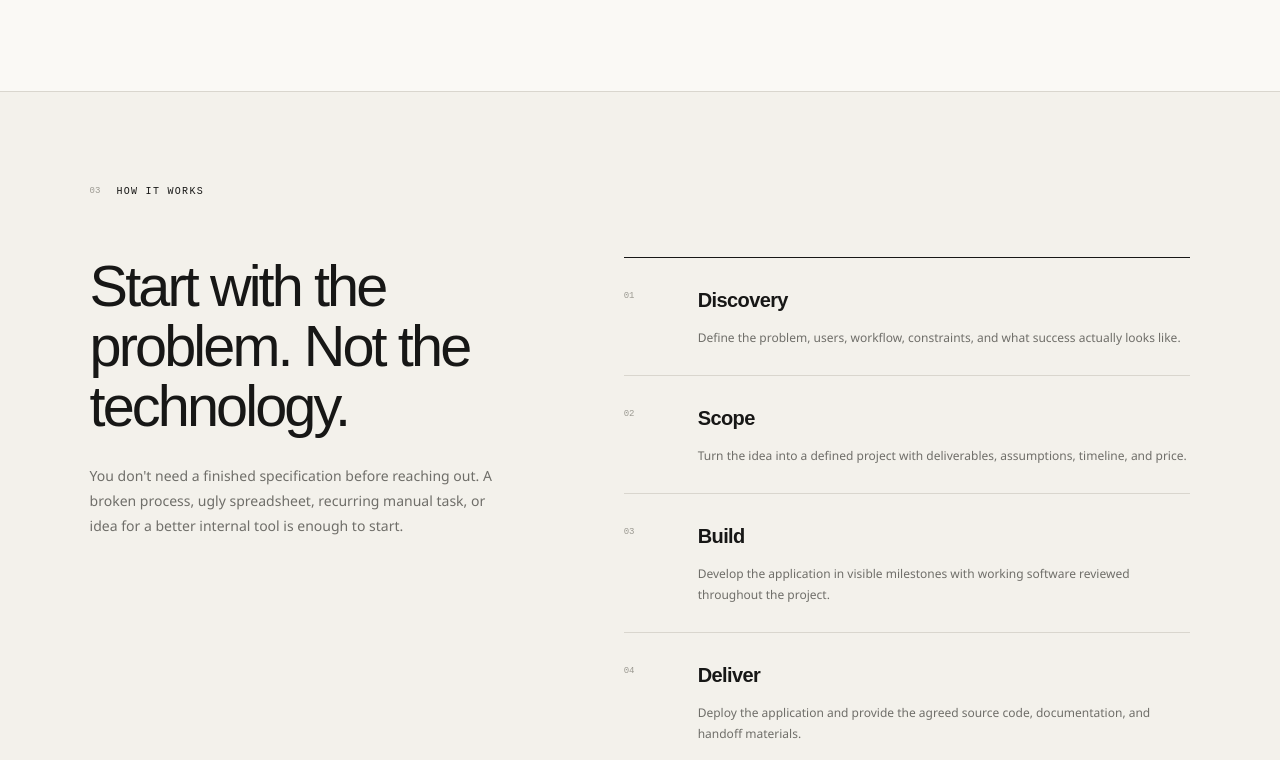
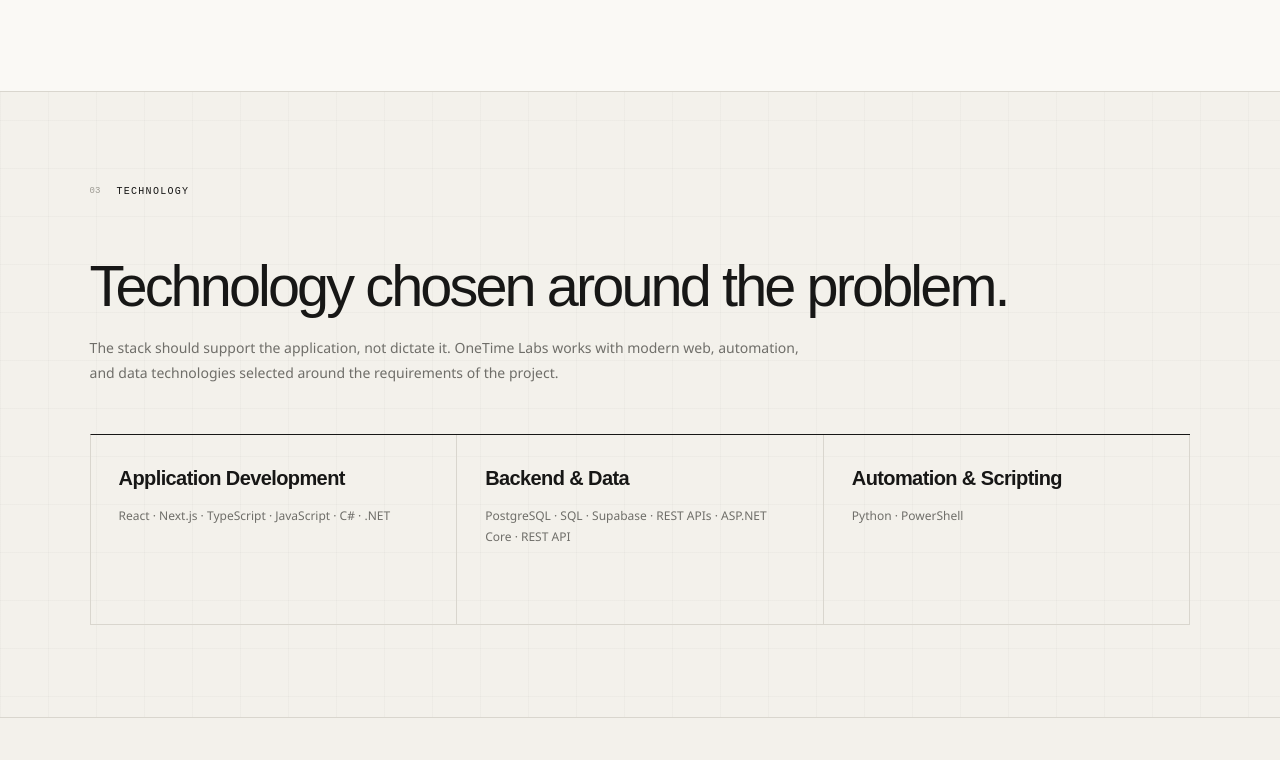
Before and after one commit to iekhanine/onetimelabs, a Next.js app: page /custom-development in a window 1280 px wide. Shown: the part 1800-2560 px from the top of the page. Built offline with nearby package versions, Linux system fonts and the light colour scheme.

Commit message:
Redesign of OneTime Labs site - added contact and pricing

```diff
--- a/app/custom-development/page.tsx
+++ b/app/custom-development/page.tsx
@@ -197,11 +197,47 @@ export default function CustomDevelopment() {
         </section>
 
         {/* ===================================================
-            ENGAGEMENT MODEL 006
+            TECHNOLOGY 006
+            =================================================== */}
+        <section className="custom-section custom-technology-section">
+          <div className="custom-section-kicker">
+            <span>03</span>
+            <p>TECHNOLOGY</p>
+          </div>
+
+          <div className="custom-heading-row">
+            <div>
+              <h2>Technology chosen around the problem.</h2>
+              <p>
+                The stack should support the application, not dictate it.
+                OneTime Labs works with modern web, automation, and data
+                technologies selected around the requirements of the project.
+              </p>
+            </div>
+          </div>
+
+          <div className="custom-terms-grid">
+            <Term
+              title="Application Development"
+              text="React · Next.js · TypeScript · JavaScript · C# · .NET"
+            />
+            <Term
+              title="Backend & Data"
+              text="PostgreSQL · SQL · Supabase · REST APIs · ASP.NET Core · REST API"
+            />
+            <Term
+              title="Automation & Scripting"
+              text="Python · PowerShell"
+            />
+          </div>
+        </section>
+
+        {/* ===================================================
+            ENGAGEMENT MODEL 007
             =================================================== */}
         <section className="custom-section custom-process-section">
           <div className="custom-section-kicker">
-            <span>03</span>
+            <span>04</span>
             <p>HOW IT WORKS</p>
           </div>
 
@@ -241,14 +277,14 @@ export default function CustomDevelopment() {
         </section>
 
         {/* ===================================================
-            PRICING 007
+            PRICING 008
             =================================================== */}
         <section
           className="custom-section custom-pricing-section"
           id="pricing"
         >
           <div className="custom-section-kicker">
-            <span>04</span>
+            <span>05</span>
             <p>STARTING PRICES</p>
           </div>
 
@@ -321,7 +357,7 @@ export default function CustomDevelopment() {
         </section>
 
         {/* ===================================================
-            OWNERSHIP 008
+            OWNERSHIP 009
             =================================================== */}
         <section className="custom-ownership">
           <div className="custom-ownership-copy">
@@ -354,11 +390,11 @@ export default function CustomDevelopment() {
         </section>
 
         {/* ===================================================
-            SCOPE CHANGES 009
+            SCOPE CHANGES 010
             =================================================== */}
         <section className="custom-section custom-terms-section">
           <div className="custom-section-kicker">
-            <span>05</span>
+            <span>06</span>
             <p>PROJECT MODEL</p>
           </div>
 
@@ -391,7 +427,7 @@ export default function CustomDevelopment() {
         </section>
 
         {/* ===================================================
-            CTA 010
+            CTA 011
             =================================================== */}
         <section className="custom-cta-section">
           <div>
@@ -415,7 +451,7 @@ export default function CustomDevelopment() {
       </main>
 
       {/* =====================================================
-          FOOTER 011
+          FOOTER 012
           ===================================================== */}
       <footer className="custom-footer">
         <div className="custom-footer-brand">
@@ -442,7 +478,7 @@ export default function CustomDevelopment() {
 }
 
 /* ==========================================================
-   COMPONENTS 012
+   COMPONENTS 013
    ========================================================== */
 
 type CapabilityProps = {
```
